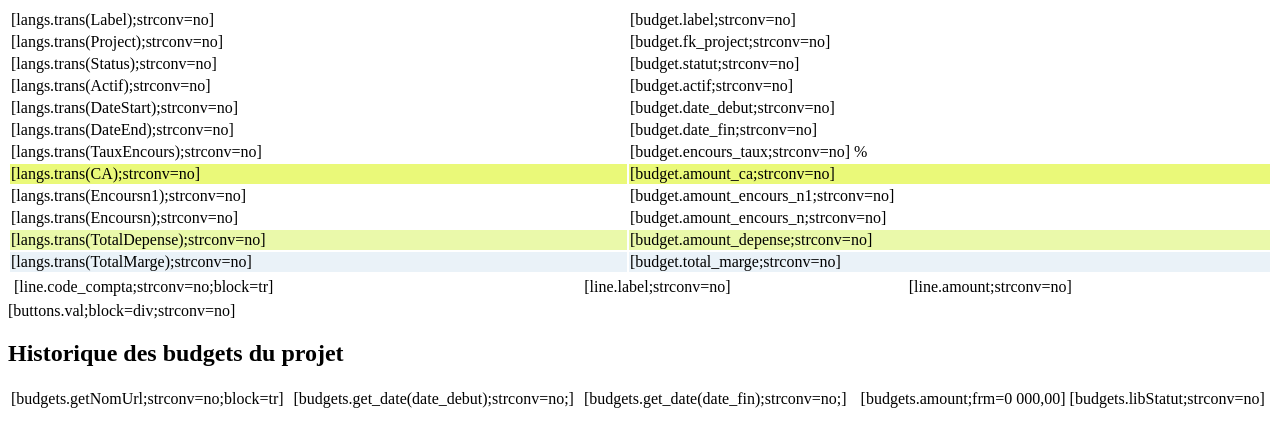
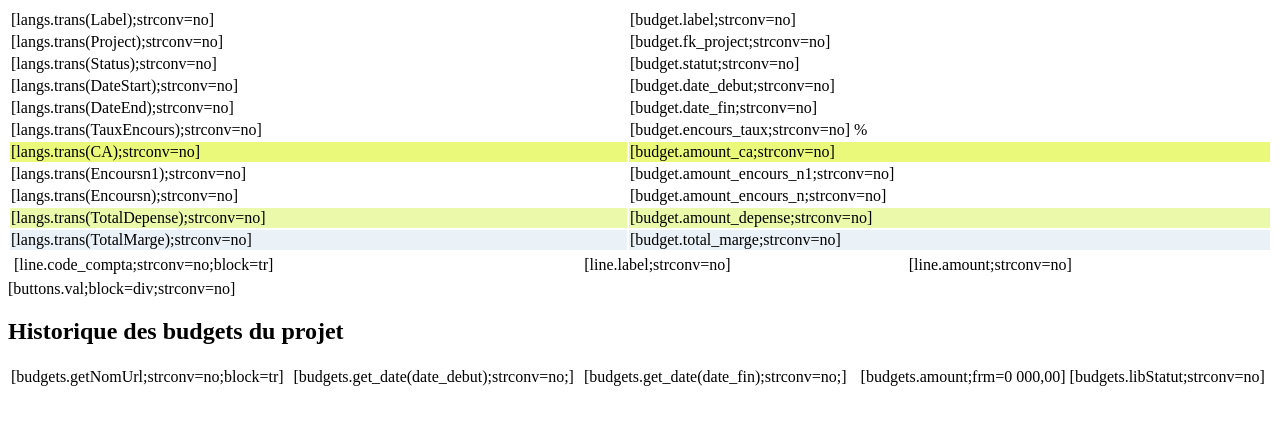
Before and after one commit to ATM-Consulting-archives/dolibarr_module_budget, a PHP site: page /budget.fiche.tpl.php in a window 1280 px wide. Shown: the top 447 px of the page. Run offline with PHP 8.4, Linux system fonts and the light colour scheme.

Commit message:
FIX reste des var actif

```diff
--- a/budget.php
+++ b/budget.php
@@ -121,7 +121,7 @@ function _list(&$PDOdb)
 
 	$r = new TListviewTBS('listB');
 
-	$sql = 'SELECT rowid,label,date_debut,date_fin,fk_project,statut,actif';
+	$sql = 'SELECT rowid,label,date_debut,date_fin,fk_project,statut';
 	$sql.=' FROM '.MAIN_DB_PREFIX.'sig_budget b';
 
 	$titre = $langs->trans('list').' '.$langs->trans('budgets');
--- a/tpl/budget.fiche.tpl.php
+++ b/tpl/budget.fiche.tpl.php
@@ -11,10 +11,6 @@
 	<tr>
 		<td> [langs.trans(Status);strconv=no] </td>
 		<td>[budget.statut;strconv=no]</td>
-	</tr>
-	<tr>
-		<td> [langs.trans(Actif);strconv=no] </td>
-		<td>[budget.actif;strconv=no]</td>
 	</tr>
 	<tr>
 		<td> [langs.trans(DateStart);strconv=no] </td>
```
